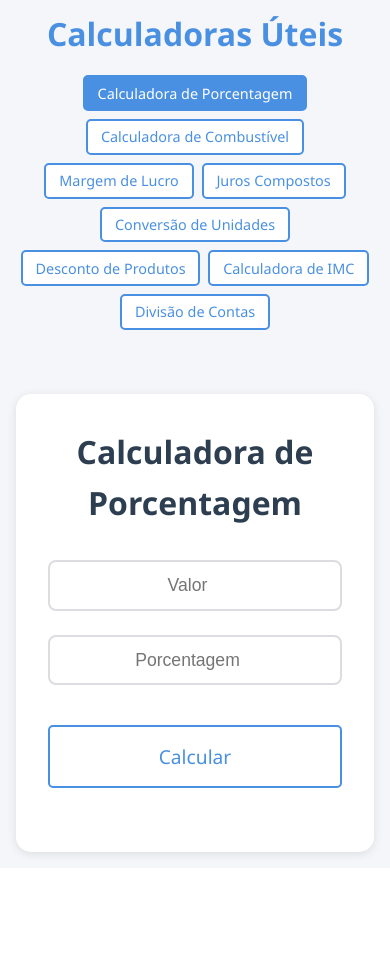
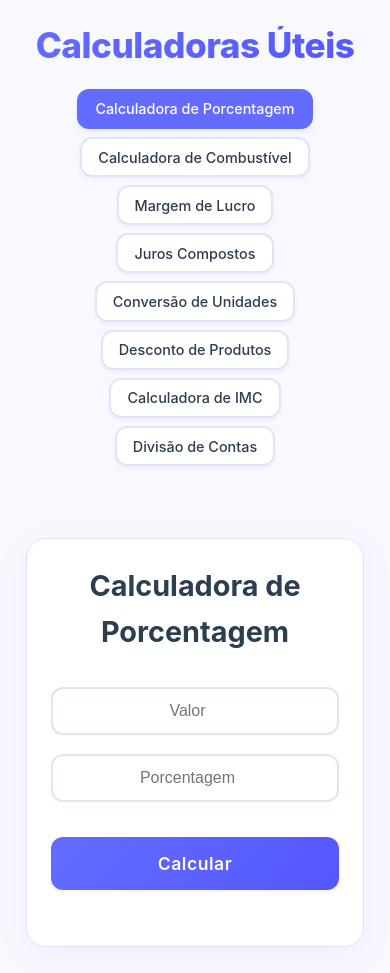
Before and after one commit to agostinhomarcia/calculate, a React (Vite) app: page / in a window 390 px wide. Before the commit the page ends 868 px from the top, so only its background shows below. Built offline with nearby package versions, Linux system fonts and the light colour scheme.

Commit message:
style: Moderniza interface com novos estilos e animações

```diff
--- a/src/App.css
+++ b/src/App.css
@@ -1,9 +1,12 @@
 :root {
-  --primary-color: #4a90e2;
+  --primary-color: #646cff;
   --secondary-color: #2c3e50;
-  --background-color: #f5f6fa;
+  --background-color: #f8f9ff;
   --text-color: #2c3e50;
-  --border-color: #dcdde1;
+  --border-color: #e1e4f5;
+  --gradient-start: #646cff;
+  --gradient-end: #5457ff;
+  --shadow-color: rgba(100, 108, 255, 0.08);
 }
 
 * {
@@ -13,7 +16,7 @@
 }
 
 body {
-  font-family: "Segoe UI", Tahoma, Geneva, Verdana, sans-serif;
+  font-family: "Inter", "Segoe UI", sans-serif;
   background-color: var(--background-color);
   color: var(--text-color);
   line-height: 1.6;
@@ -21,6 +24,7 @@ body {
   display: flex;
   justify-content: center;
   align-items: center;
+  padding: 20px;
 }
 
 .app {
@@ -35,80 +39,99 @@ body {
 
 header {
   text-align: center;
-  margin-bottom: 2rem;
+  margin-bottom: 2.5rem;
   width: 100%;
 }
 
 h1 {
-  color: var(--primary-color);
+  background: linear-gradient(
+    135deg,
+    var(--gradient-start),
+    var(--gradient-end)
+  );
+  -webkit-background-clip: text;
+  -webkit-text-fill-color: transparent;
   margin-bottom: 1.5rem;
-  font-size: 2.5rem;
+  font-size: 2.8rem;
+  font-weight: 800;
+  letter-spacing: -0.5px;
 }
 
 nav {
   display: flex;
   justify-content: center;
-  gap: 1rem;
+  gap: 0.8rem;
   flex-wrap: wrap;
   margin-bottom: 2rem;
   width: 100%;
+  padding: 0 1rem;
 }
 
 button {
   background-color: white;
-  border: 2px solid var(--primary-color);
-  color: var(--primary-color);
-  padding: 0.5rem 1rem;
-  border-radius: 5px;
+  border: 2px solid var(--border-color);
+  color: var(--text-color);
+  padding: 0.7rem 1.2rem;
+  border-radius: 12px;
   cursor: pointer;
-  font-size: 1rem;
-  transition: all 0.3s ease;
+  font-size: 0.95rem;
+  font-weight: 500;
+  transition: all 0.2s ease;
+  box-shadow: 0 2px 4px var(--shadow-color);
 }
 
 button:hover {
   background-color: var(--primary-color);
+  border-color: var(--primary-color);
   color: white;
+  transform: translateY(-2px);
+  box-shadow: 0 4px 8px var(--shadow-color);
 }
 
 button.active {
   background-color: var(--primary-color);
+  border-color: var(--primary-color);
   color: white;
+  box-shadow: 0 4px 8px var(--shadow-color);
 }
 
 .calculator {
   background-color: white;
-  padding: 3rem;
-  border-radius: 15px;
-  box-shadow: 0 2px 10px rgba(0, 0, 0, 0.1);
+  padding: 2.5rem;
+  border-radius: 24px;
+  box-shadow: 0 8px 32px var(--shadow-color);
   width: 100%;
-  max-width: 600px;
+  max-width: 500px;
   margin: 0 auto;
+  border: 1px solid var(--border-color);
 }
 
 h2 {
   color: var(--secondary-color);
   margin-bottom: 2rem;
   text-align: center;
-  font-size: 2rem;
+  font-size: 1.8rem;
+  font-weight: 700;
 }
 
 .input-group {
   display: flex;
   flex-direction: column;
-  gap: 1.5rem;
+  gap: 1.2rem;
   margin-bottom: 2rem;
 }
 
 input,
 select {
-  padding: 1rem;
+  padding: 1rem 1.2rem;
   border: 2px solid var(--border-color);
-  border-radius: 8px;
-  font-size: 1.2rem;
+  border-radius: 12px;
+  font-size: 1.1rem;
   width: 100%;
   text-align: center;
   background-color: white;
-  color: #000000;
+  color: var(--text-color);
+  transition: all 0.2s ease;
 }
 
 select {
@@ -118,45 +141,62 @@ select {
   background-repeat: no-repeat;
   background-position: right 1rem center;
   background-size: 1em;
-  color: #000000;
 }
 
 optgroup {
-  font-weight: bold;
-  color: #000000;
+  font-weight: 600;
+  color: var(--text-color);
 }
 
 option {
-  padding: 0.5rem;
-  color: #000000;
+  padding: 0.8rem;
+  color: var(--text-color);
 }
 
 input:focus,
 select:focus {
   outline: none;
   border-color: var(--primary-color);
+  box-shadow: 0 0 0 4px var(--shadow-color);
 }
 
 button[type="submit"],
 button.calculate {
   width: 100%;
   padding: 1rem;
-  font-size: 1.2rem;
+  font-size: 1.1rem;
   margin-top: 1rem;
+  background: linear-gradient(
+    135deg,
+    var(--gradient-start),
+    var(--gradient-end)
+  );
+  color: white;
+  border: none;
+  font-weight: 600;
+  letter-spacing: 0.5px;
+}
+
+button[type="submit"]:hover,
+button.calculate:hover {
+  transform: translateY(-2px);
+  box-shadow: 0 4px 12px var(--shadow-color);
 }
 
 .result {
-  background-color: #e8f4fd;
+  background: linear-gradient(135deg, #f8f9ff, #ffffff);
   padding: 1.5rem;
-  border-radius: 8px;
+  border-radius: 16px;
   text-align: center;
   margin-top: 1.5rem;
+  border: 2px solid var(--border-color);
 }
 
 .result p {
-  font-size: 1.3rem;
-  color: var(--secondary-color);
-  margin: 0.5rem 0;
+  font-size: 1.2rem;
+  color: var(--text-color);
+  margin: 0.8rem 0;
+  font-weight: 500;
 }
 
 .result p:first-child {
@@ -168,16 +208,21 @@ button.calculate {
 }
 
 @media (max-width: 768px) {
+  body {
+    padding: 10px;
+  }
+
   .app {
     padding: 1rem;
   }
 
   h1 {
-    font-size: 2rem;
+    font-size: 2.2rem;
   }
 
   .calculator {
-    padding: 2rem;
+    padding: 1.5rem;
+    border-radius: 20px;
   }
 
   nav {
@@ -185,13 +230,21 @@ button.calculate {
   }
 
   button {
-    padding: 0.4rem 0.8rem;
+    padding: 0.6rem 1rem;
     font-size: 0.9rem;
   }
 
   input,
   select {
     padding: 0.8rem;
+    font-size: 1rem;
+  }
+
+  .result {
+    padding: 1.2rem;
+  }
+
+  .result p {
     font-size: 1.1rem;
   }
 }
```
